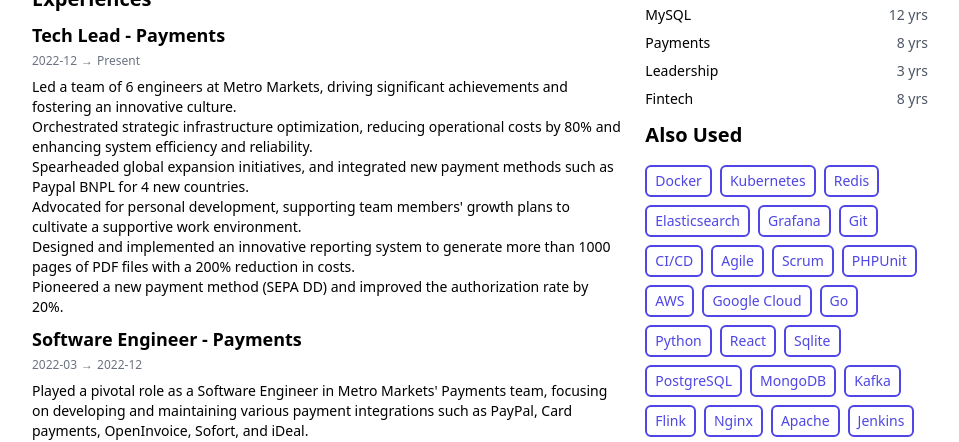
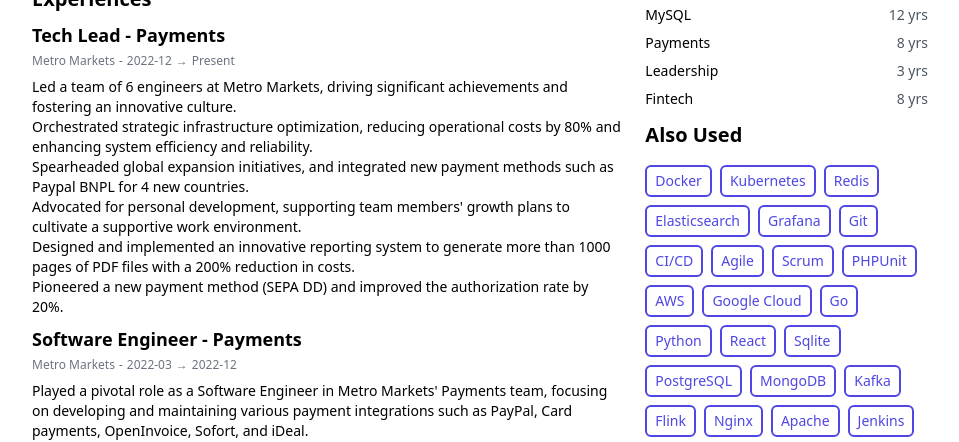
Before and after one commit to saeedvaziry/cv, a website built with Vite: page index.html in a window 1280 px wide. Shown: the part 319-761 px from the top of the page, without its empty margins (160-1119 px from the left). Built offline with nearby package versions, Linux system fonts and the light colour scheme.

Commit message:
fix experience employer

```diff
--- a/index.html
+++ b/index.html
@@ -42,6 +42,8 @@
               <div class="break-inside-avoid">
                 <h3 class="text-lg font-semibold" x-text="experience.title"></h3>
                 <div class="mt-1 flex items-center text-gray-500 text-xs">
+                  <span x-text="experience.employer"></span>
+                  <span class="mx-1">-</span>
                   <span x-text="experience.start"></span>
                   <span class="mx-1">→</span>
                   <span x-text="experience.end"></span>
```
